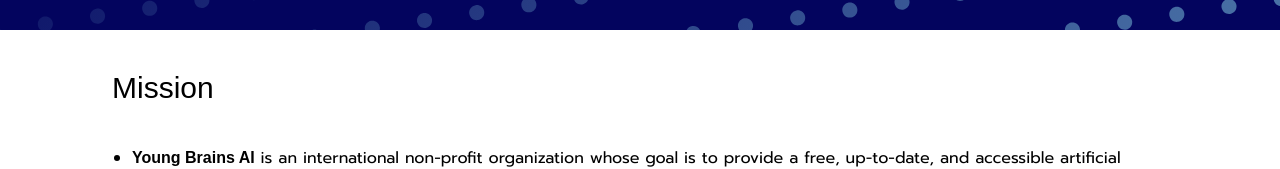
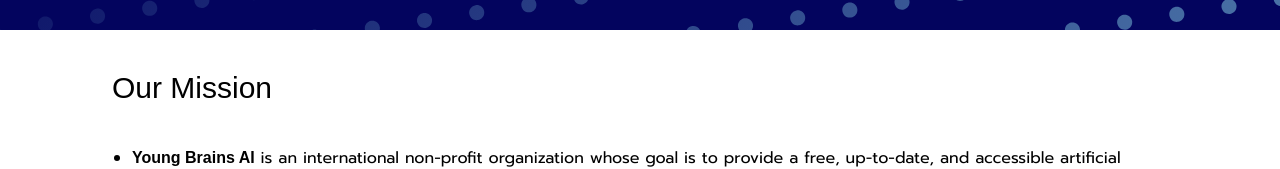
Before and after one commit to rzirvi1665/aiacademies-web, a Next.js app: page / in a window 1280 px wide. Shown: the part 321-490 px from the top of the page. Built offline with nearby package versions, Linux system fonts and the light colour scheme; a web font is replaced by a local one.

Commit message:
Update index.tsx

```diff
--- a/pages/index.tsx
+++ b/pages/index.tsx
@@ -12,7 +12,7 @@
         <>
             <PageHeader title={session ? `Welcome back, ${session.firstName}!` : 'Welcome to AI Academies!'} />
             <div className="container py-10">
-                <h2 className="font-medium mb-10">Mission</h2>
+                <h2 className="font-medium mb-10">Our Mission</h2>
                 <ul className="list-disc pl-5 mb-10">
                     <li><b>Young Brains AI</b> is an international non-profit organization whose goal is to provide a free, up-to-date, and accessible artificial intelligence curriculum to middle and high school students across the globe</li>
                     <br/>
```
